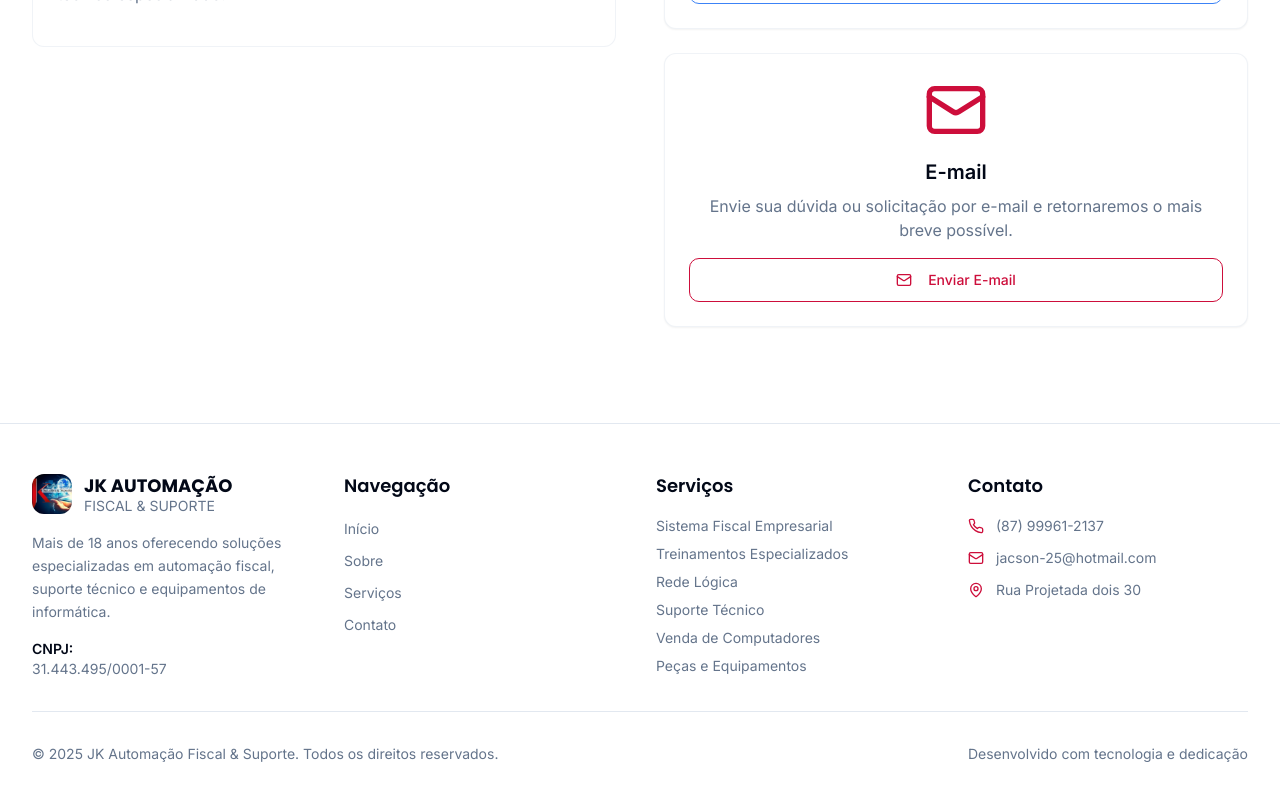
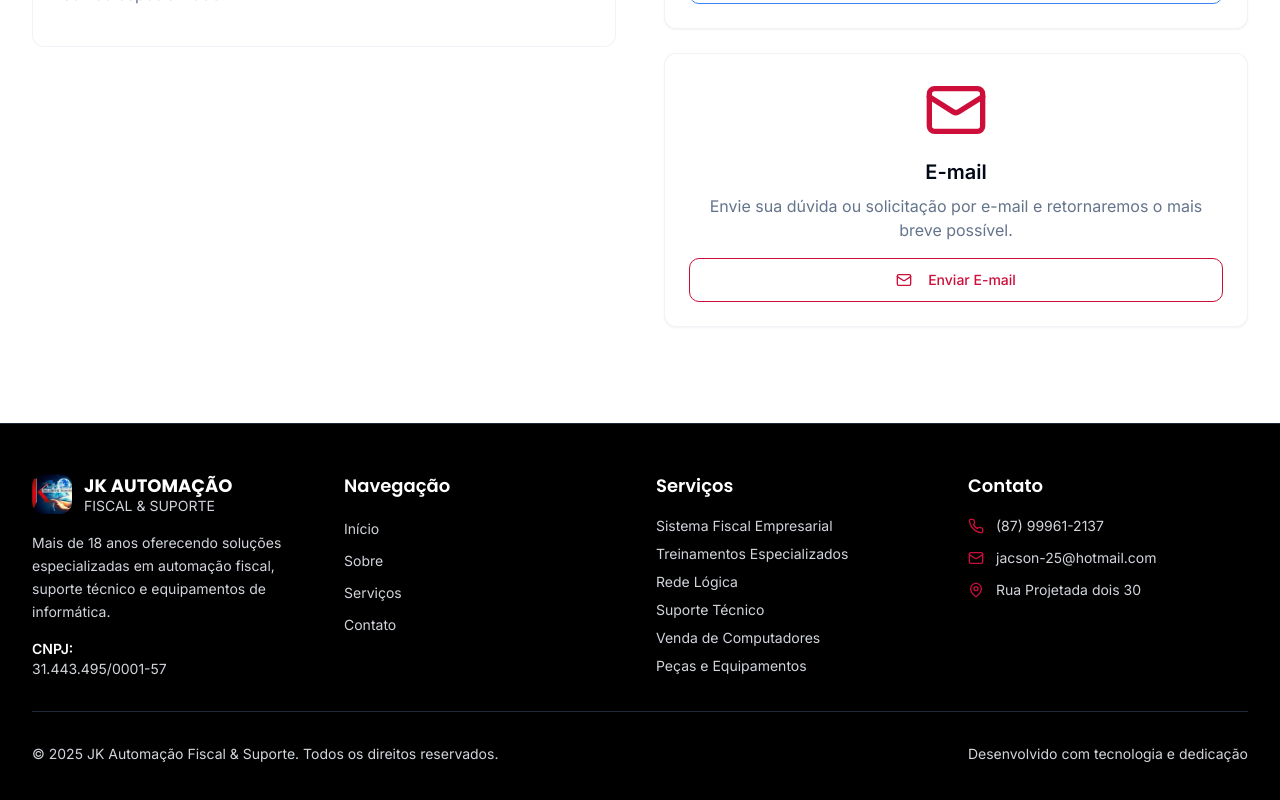
Before and after one commit to DevZipMateus/jk-fiscal-digital-hub, a React (Vite) app: page / in a window 1280 px wide. Shown: the part 4592-5392 px from the top of the page. Built offline with nearby package versions, Linux system fonts and the light colour scheme.

Commit message:
Refatorar: Estilizar footer
Ajusta o footer para ter um fundo preto e texto branco, melhorando a consistência visual do site.

```diff
--- a/src/components/Footer.tsx
+++ b/src/components/Footer.tsx
@@ -11,7 +11,7 @@ const Footer = () => {
   };
 
   return (
-    <footer className="bg-card border-t border-border">
+    <footer className="bg-black border-t border-gray-800">
       <div className="container-custom py-12">
         <div className="grid grid-cols-1 md:grid-cols-2 lg:grid-cols-4 gap-8 mb-8">
           {/* Company Info */}
@@ -25,34 +25,34 @@ const Footer = () => {
                 />
               </div>
               <div>
-                <h3 className="font-heading font-bold text-lg text-foreground">
+                <h3 className="font-heading font-bold text-lg text-white">
                   JK AUTOMAÇÃO
                 </h3>
-                <p className="text-sm text-muted-foreground -mt-1">
+                <p className="text-sm text-gray-300 -mt-1">
                   FISCAL & SUPORTE
                 </p>
               </div>
             </div>
-            <p className="text-muted-foreground text-sm leading-relaxed mb-4">
+            <p className="text-gray-300 text-sm leading-relaxed mb-4">
               Mais de 18 anos oferecendo soluções especializadas em automação fiscal,
               suporte técnico e equipamentos de informática.
             </p>
-            <div className="text-sm text-muted-foreground">
-              <p className="font-semibold text-foreground">CNPJ:</p>
+            <div className="text-sm text-gray-300">
+              <p className="font-semibold text-white">CNPJ:</p>
               <p>31.443.495/0001-57</p>
             </div>
           </div>
 
           {/* Navigation */}
           <div>
-            <h4 className="font-heading font-semibold text-lg mb-4 text-foreground">
+            <h4 className="font-heading font-semibold text-lg mb-4 text-white">
               Navegação
             </h4>
             <ul className="space-y-2">
               <li>
                 <button
                   onClick={() => scrollToSection('inicio')}
-                  className="text-muted-foreground hover:text-primary transition-colors text-sm"
+                  className="text-gray-300 hover:text-primary transition-colors text-sm"
                 >
                   Início
                 </button>
@@ -60,7 +60,7 @@ const Footer = () => {
               <li>
                 <button
                   onClick={() => scrollToSection('sobre')}
-                  className="text-muted-foreground hover:text-primary transition-colors text-sm"
+                  className="text-gray-300 hover:text-primary transition-colors text-sm"
                 >
                   Sobre
                 </button>
@@ -68,7 +68,7 @@ const Footer = () => {
               <li>
                 <button
                   onClick={() => scrollToSection('servicos')}
-                  className="text-muted-foreground hover:text-primary transition-colors text-sm"
+                  className="text-gray-300 hover:text-primary transition-colors text-sm"
                 >
                   Serviços
                 </button>
@@ -76,7 +76,7 @@ const Footer = () => {
               <li>
                 <button
                   onClick={() => scrollToSection('contato')}
-                  className="text-muted-foreground hover:text-primary transition-colors text-sm"
+                  className="text-gray-300 hover:text-primary transition-colors text-sm"
                 >
                   Contato
                 </button>
@@ -86,10 +86,10 @@ const Footer = () => {
 
           {/* Services */}
           <div>
-            <h4 className="font-heading font-semibold text-lg mb-4 text-foreground">
+            <h4 className="font-heading font-semibold text-lg mb-4 text-white">
               Serviços
             </h4>
-            <ul className="space-y-2 text-sm text-muted-foreground">
+            <ul className="space-y-2 text-sm text-gray-300">
               <li>Sistema Fiscal Empresarial</li>
               <li>Treinamentos Especializados</li>
               <li>Rede Lógica</li>
@@ -101,33 +101,33 @@ const Footer = () => {
 
           {/* Contact */}
           <div>
-            <h4 className="font-heading font-semibold text-lg mb-4 text-foreground">
+            <h4 className="font-heading font-semibold text-lg mb-4 text-white">
               Contato
             </h4>
             <div className="space-y-3">
               <div className="flex items-center space-x-3">
                 <Phone className="w-4 h-4 text-primary flex-shrink-0" />
-                <span className="text-sm text-muted-foreground">(87) 99961-2137</span>
+                <span className="text-sm text-gray-300">(87) 99961-2137</span>
               </div>
               <div className="flex items-center space-x-3">
                 <Mail className="w-4 h-4 text-primary flex-shrink-0" />
-                <span className="text-sm text-muted-foreground">jacson-25@hotmail.com</span>
+                <span className="text-sm text-gray-300">jacson-25@hotmail.com</span>
               </div>
               <div className="flex items-start space-x-3">
                 <MapPin className="w-4 h-4 text-primary flex-shrink-0 mt-0.5" />
-                <span className="text-sm text-muted-foreground">Rua Projetada dois 30</span>
+                <span className="text-sm text-gray-300">Rua Projetada dois 30</span>
               </div>
             </div>
           </div>
         </div>
 
         {/* Bottom */}
-        <div className="border-t border-border pt-8">
+        <div className="border-t border-gray-800 pt-8">
           <div className="flex flex-col md:flex-row justify-between items-center space-y-4 md:space-y-0">
-            <p className="text-sm text-muted-foreground text-center md:text-left">
+            <p className="text-sm text-gray-300 text-center md:text-left">
               © {new Date().getFullYear()} JK Automação Fiscal & Suporte. Todos os direitos reservados.
             </p>
-            <p className="text-sm text-muted-foreground text-center md:text-right">
+            <p className="text-sm text-gray-300 text-center md:text-right">
               Desenvolvido com tecnologia e dedicação
             </p>
           </div>
```
